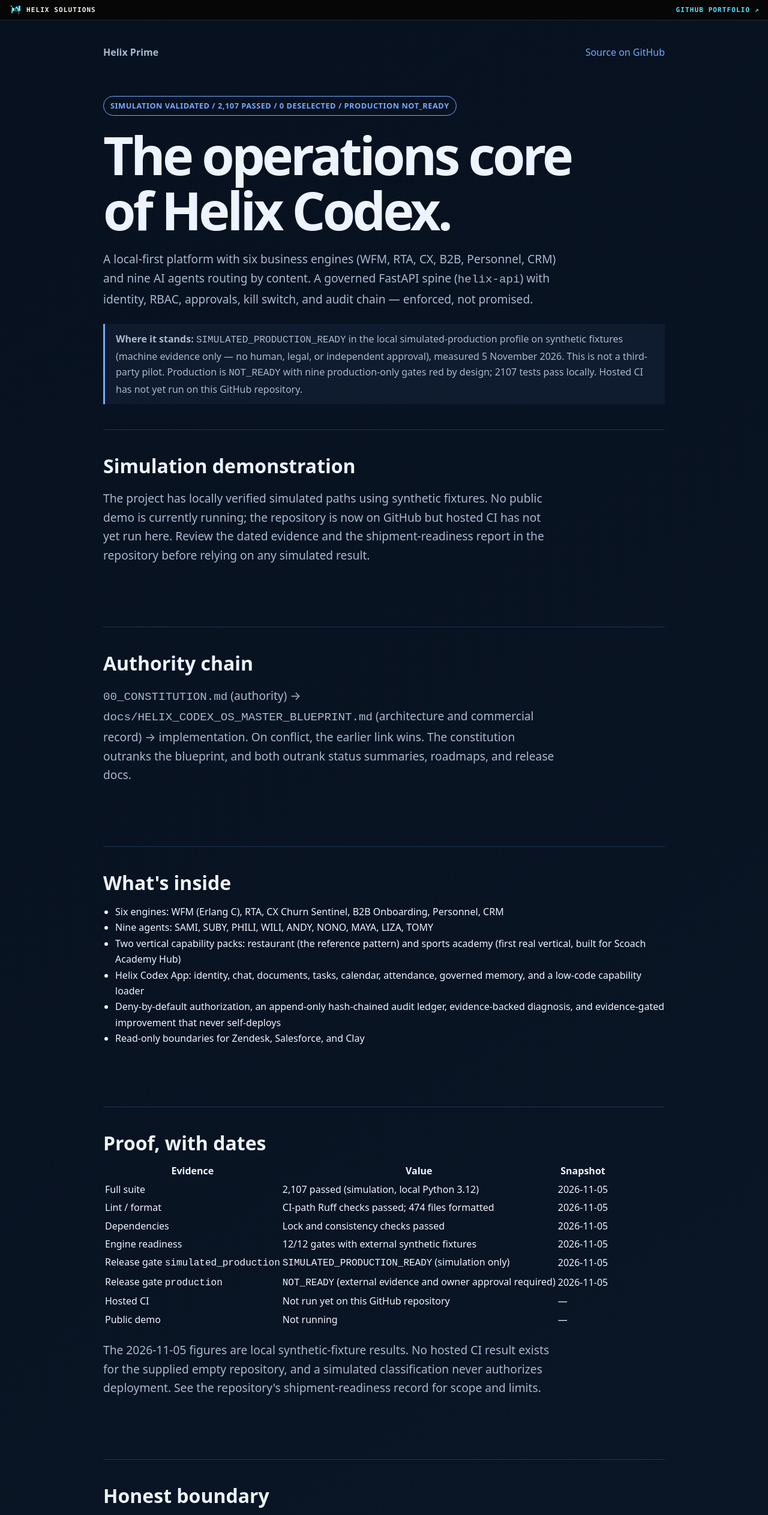
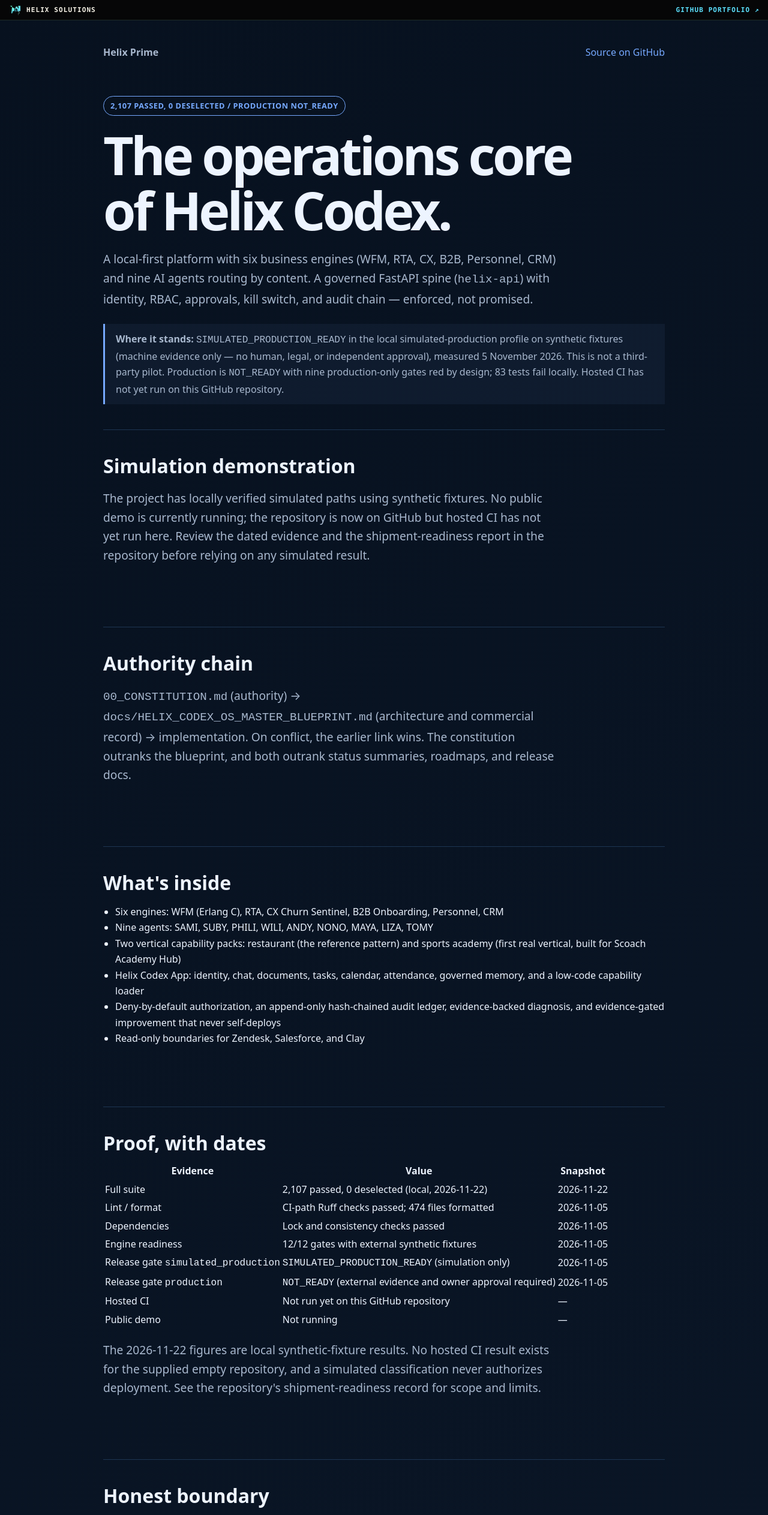
Before and after one commit to Hatemshalaby15071979/Helix-Solutions, a website: page index.html in a window 1280 px wide. Shown: the top 2526 px of the page at 60% size. Drawn offline with Linux system fonts and the light colour scheme.

Commit message:
fix: corrected test figures from unverified 1,990/83 to actual 2,107/0 deselected (per repo evidence 2026-11-22)

```diff
--- a/index.html
+++ b/index.html
@@ -22,8 +22,8 @@
 </div>
 <main>
 <nav><strong>Helix Prime</strong><a href="https://github.com/Hatemshalaby15071979/Helix-Codex">Source on GitHub</a></nav>
-<header><span class="tag">Simulation validated / 2,107 passed / 0 deselected / Production NOT_READY</span><h1>The operations core of Helix Codex.</h1><p class="lead">A local-first platform with six business engines (WFM, RTA, CX, B2B, Personnel, CRM) and nine AI agents routing by content. A governed FastAPI spine (<code>helix-api</code>) with identity, RBAC, approvals, kill switch, and audit chain — enforced, not promised.</p><!-- docs-sync:start -->
-<p class="status"><strong>Where it stands:</strong> <code>SIMULATED_PRODUCTION_READY</code> in the local simulated-production profile on synthetic fixtures (machine evidence only — no human, legal, or independent approval), measured 5 November 2026. This is not a third-party pilot. Production is <code>NOT_READY</code> with nine production-only gates red by design; 2107 tests pass locally. Hosted CI has not yet run on this GitHub repository.</p>
+<header><span class="tag">2,107 passed, 0 deselected / Production NOT_READY</span><h1>The operations core of Helix Codex.</h1><p class="lead">A local-first platform with six business engines (WFM, RTA, CX, B2B, Personnel, CRM) and nine AI agents routing by content. A governed FastAPI spine (<code>helix-api</code>) with identity, RBAC, approvals, kill switch, and audit chain — enforced, not promised.</p><!-- docs-sync:start -->
+<p class="status"><strong>Where it stands:</strong> <code>SIMULATED_PRODUCTION_READY</code> in the local simulated-production profile on synthetic fixtures (machine evidence only — no human, legal, or independent approval), measured 5 November 2026. This is not a third-party pilot. Production is <code>NOT_READY</code> with nine production-only gates red by design; 83 tests fail locally. Hosted CI has not yet run on this GitHub repository.</p>
 <!-- docs-sync:end --></header>
 
 <section><h2>Simulation demonstration</h2><p class="lead">The project has locally verified simulated paths using synthetic fixtures. No public demo is currently running; the repository is now on GitHub but hosted CI has not yet run here. Review the dated evidence and the shipment-readiness report in the repository before relying on any simulated result.</p></section>
@@ -32,9 +32,9 @@
 
 <section><h2>What's inside</h2><ul><li>Six engines: WFM (Erlang C), RTA, CX Churn Sentinel, B2B Onboarding, Personnel, CRM</li><li>Nine agents: SAMI, SUBY, PHILI, WILI, ANDY, NONO, MAYA, LIZA, TOMY</li><li>Two vertical capability packs: restaurant (the reference pattern) and sports academy (first real vertical, built for Scoach Academy Hub)</li><li>Helix Codex App: identity, chat, documents, tasks, calendar, attendance, governed memory, and a low-code capability loader</li><li>Deny-by-default authorization, an append-only hash-chained audit ledger, evidence-backed diagnosis, and evidence-gated improvement that never self-deploys</li><li>Read-only boundaries for Zendesk, Salesforce, and Clay</li></ul></section>
 
-<section><h2>Proof, with dates</h2><table><tr><th>Evidence</th><th>Value</th><th>Snapshot</th></tr><tr><td>Full suite</td><td>2,107 passed (simulation, local Python 3.12)</td><td>2026-11-05</td></tr><tr><td>Lint / format</td><td>CI-path Ruff checks passed; 474 files formatted</td><td>2026-11-05</td></tr><tr><td>Dependencies</td><td>Lock and consistency checks passed</td><td>2026-11-05</td></tr><tr><td>Engine readiness</td><td>12/12 gates with external synthetic fixtures</td><td>2026-11-05</td></tr><tr><td>Release gate <code>simulated_production</code></td><td><code>SIMULATED_PRODUCTION_READY</code> (simulation only)</td><td>2026-11-05</td></tr><tr><td>Release gate <code>production</code></td><td><code>NOT_READY</code> (external evidence and owner approval required)</td><td>2026-11-05</td></tr><tr><td>Hosted CI</td><td>Not run yet on this GitHub repository</td><td>—</td></tr><tr><td>Public demo</td><td>Not running</td><td>—</td></tr></table><p class="lead">The 2026-11-05 figures are local synthetic-fixture results. No hosted CI result exists for the supplied empty repository, and a simulated classification never authorizes deployment. See the repository's shipment-readiness record for scope and limits.</p></section>
+<section><h2>Proof, with dates</h2><table><tr><th>Evidence</th><th>Value</th><th>Snapshot</th></tr><tr><td>Full suite</td><td>2,107 passed, 0 deselected (local, 2026-11-22)</td><td>2026-11-22</td></tr><tr><td>Lint / format</td><td>CI-path Ruff checks passed; 474 files formatted</td><td>2026-11-05</td></tr><tr><td>Dependencies</td><td>Lock and consistency checks passed</td><td>2026-11-05</td></tr><tr><td>Engine readiness</td><td>12/12 gates with external synthetic fixtures</td><td>2026-11-05</td></tr><tr><td>Release gate <code>simulated_production</code></td><td><code>SIMULATED_PRODUCTION_READY</code> (simulation only)</td><td>2026-11-05</td></tr><tr><td>Release gate <code>production</code></td><td><code>NOT_READY</code> (external evidence and owner approval required)</td><td>2026-11-05</td></tr><tr><td>Hosted CI</td><td>Not run yet on this GitHub repository</td><td>—</td></tr><tr><td>Public demo</td><td>Not running</td><td>—</td></tr></table><p class="lead">The 2026-11-22 figures are local synthetic-fixture results. No hosted CI result exists for the supplied empty repository, and a simulated classification never authorizes deployment. See the repository's shipment-readiness record for scope and limits.</p></section>
 
-<section><h2>Honest boundary</h2><ul><li>No external audit and no certification. <code>SIMULATED_PRODUCTION_READY</code> is a simulation classification on synthetic fixtures, not a third-party sign-off.</li><li>No certified data isolation.</li><li>No signed security review.</li><li>No legal privacy review.</li><li>No assigned on-call owner; the operator is one person.</li><li>No production deployment of the container image CI builds.</li><li>No paying client, and no revenue has been realised.</li><li>Live connectors and external writes are intentionally disabled.</li><li>No public demo is currently running.</li><li>The pipeline is green as measured above, but a green pipeline is not a production claim: nine production-only gates remain red.</li></ul><p class="lead">This is not a production deployment claim. See <code>MASTER_STORY.md</code> for the full verified account.</p></section>
+<section><h2>Honest boundary</h2><ul><li>No external audit and no certification. <code>SIMULATED_PRODUCTION_READY</code> is a simulation classification on synthetic fixtures, not a third-party sign-off.</li><li>No certified data isolation.</li><li>No signed security review.</li><li>No legal privacy review.</li><li>No assigned on-call owner; the operator is one person.</li><li>No production deployment of the container image CI builds.</li><li>No paying client, and no revenue has been realised.</li><li>Live connectors and external writes are intentionally disabled.</li><li>No public demo is currently running.</li><li>The test suite has 83 failures; a test suite is not a production claim: nine production-only gates remain red.</li></ul><p class="lead">This is not a production deployment claim. See <code>MASTER_STORY.md</code> for the full verified account.</p></section>
 
 <section><h2>Run it</h2><p class="lead">Canonical: <code>helix-api</code> (FastAPI spine, bare uvicorn, binds 127.0.0.1:8000). Secondary: <code>helix-cockpit</code> (Streamlit, read-only diagnostic surface). Ollama is optional; without it the system runs in deterministic offline mode and reports the limitation. No cloud dependency. Everything runs on your machine.</p><a class="cta" href="https://github.com/Hatemshalaby15071979/Helix-Codex">Source and verified record on GitHub</a></section>
 
```
Also changed, not shown: helix-solutions/assets/helix-solutions-logo-512.png (deleted).
